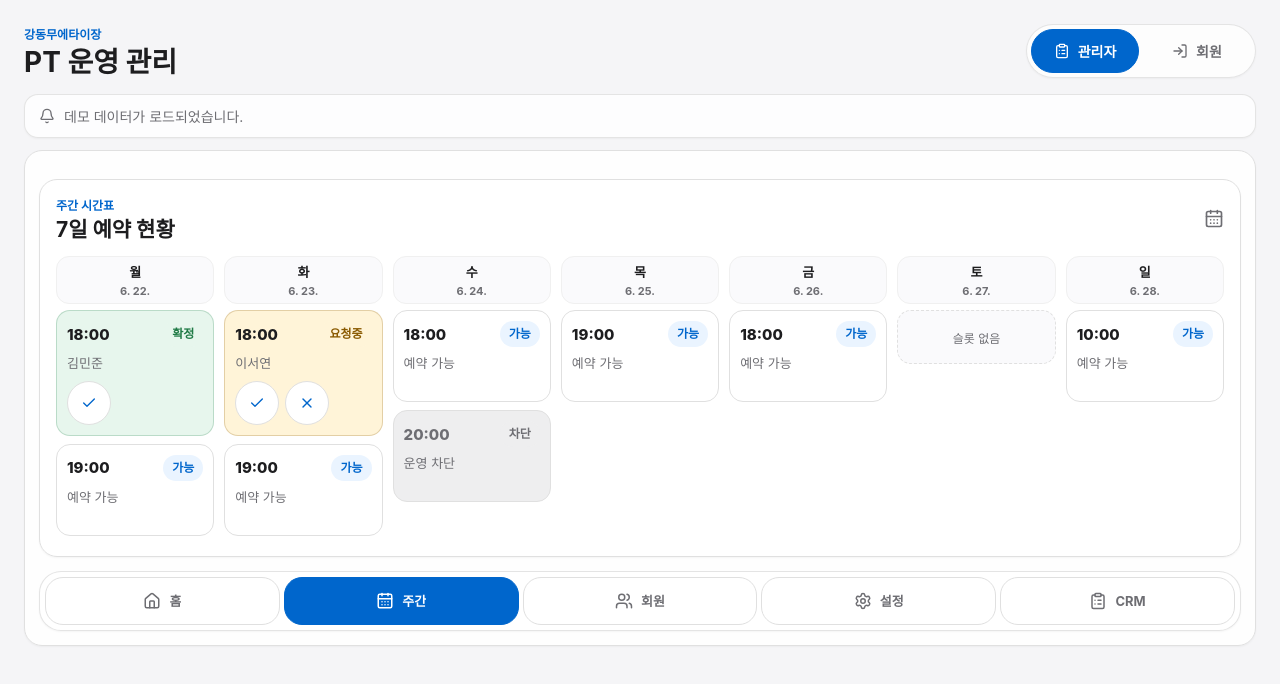
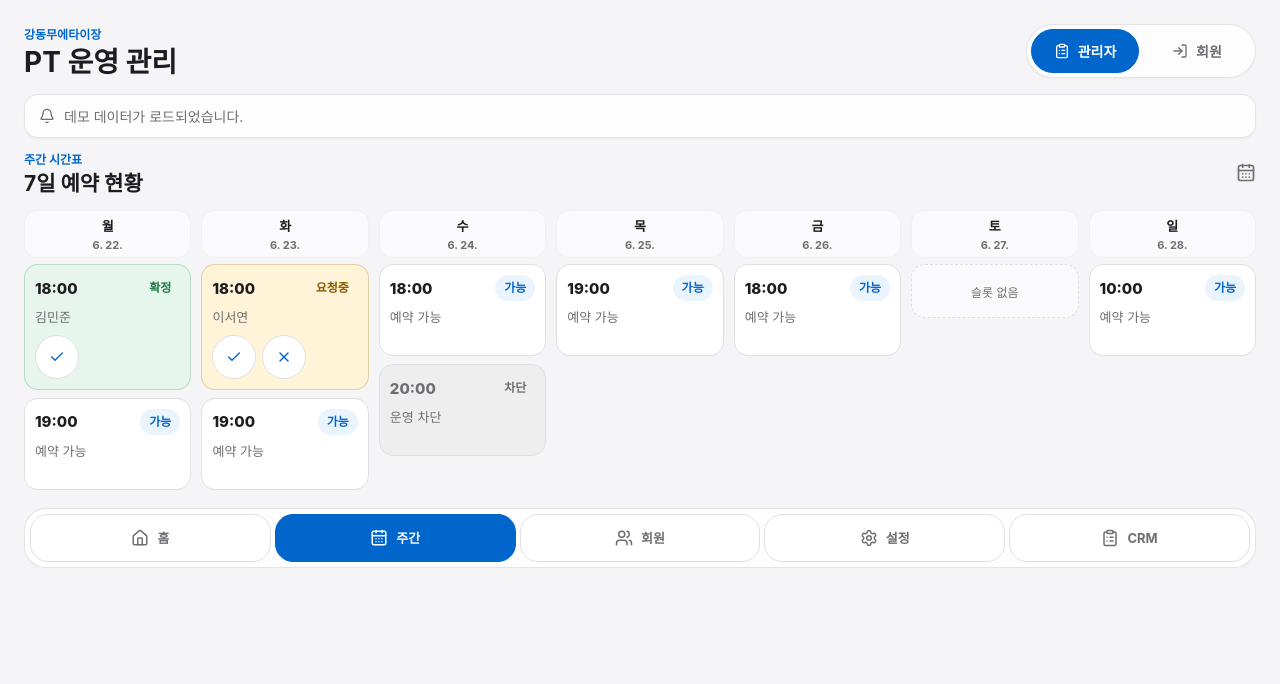
Before and after one commit to jangbokyeong524-vibe/jang-pt, a Next.js app: page / in a window 1280 px wide. Both pictures are taken after a click on the button "주간". Shown: the top 684 px of the page. Built offline with nearby package versions, Linux system fonts and the light colour scheme.

Commit message:
Fix week layout surface layering

```diff
--- a/app/globals.css
+++ b/app/globals.css
@@ -216,10 +216,8 @@ h3 {
 }
 
 .task-panel,
-.workspace,
 .detail-panel,
-.section-band,
-.member-app {
+.section-band {
   border: 1px solid var(--line);
   border-radius: var(--panel-radius);
   background: rgba(255, 255, 255, 0.92);
@@ -347,16 +345,21 @@ h3 {
   border-color: rgba(0, 102, 204, 0.12);
 }
 
-.workspace {
+.workspace,
+.member-app,
+.app-surface-flat {
   min-width: 0;
-  padding: 10px;
-}
-
-.admin-home-workspace {
+  max-width: 100%;
+  overflow-x: hidden;
   border: 0;
   background: transparent;
   box-shadow: none;
   padding: 0;
+}
+
+.member-app {
+  display: grid;
+  gap: 12px;
 }
 
 .with-bottom-nav {
@@ -431,9 +434,12 @@ h3 {
   display: grid;
   grid-template-columns: repeat(7, minmax(82px, 1fr));
   gap: 8px;
+  max-width: 100%;
   overflow-x: auto;
+  overscroll-behavior-x: contain;
   padding-bottom: 4px;
   scrollbar-width: thin;
+  -webkit-overflow-scrolling: touch;
 }
 
 .week-summary-grid {
@@ -445,6 +451,14 @@ h3 {
 
 .week-day {
   min-width: 0;
+}
+
+.week-screen {
+  display: grid;
+  gap: 0;
+  min-width: 0;
+  max-width: 100%;
+  overflow: hidden;
 }
 
 .week-summary-cell {
@@ -899,10 +913,6 @@ textarea {
   line-height: 1.6;
 }
 
-.member-app {
-  padding: 14px;
-}
-
 .member-dashboard {
   display: grid;
   grid-template-columns: 1fr;
@@ -1118,8 +1128,10 @@ textarea {
     padding: 16px;
   }
 
-  .workspace {
-    padding: 14px;
+  .workspace,
+  .member-app,
+  .app-surface-flat {
+    padding: 0;
   }
 
   .week-grid {
@@ -1150,8 +1162,7 @@ textarea {
   }
 
   .detail-panel,
-  .section-band,
-  .member-app {
+  .section-band {
     padding: 16px;
   }
 
--- a/components/pt-management-app.tsx
+++ b/components/pt-management-app.tsx
@@ -576,7 +576,7 @@ export function PtManagementApp() {
       </section>
 
       {mode === "admin" ? (
-        <section className={adminTab === "home" ? "workspace admin-home-workspace with-bottom-nav" : "workspace with-bottom-nav"}>
+        <section className="app-surface-flat with-bottom-nav">
             {adminTab === "home" && (
               <AdminHomeView
                 tasks={tasks}
@@ -753,7 +753,7 @@ function ScheduleView({
   resolveLateCancel: (reservationId: string, deduct: boolean) => void;
 }) {
   return (
-    <section className="section-band week-screen">
+    <section className="week-screen">
       <div className="panel-heading">
         <div>
           <p className="eyebrow">주간 시간표</p>
@@ -1241,7 +1241,7 @@ function MemberView({
   const approvedLink = true;
 
   return (
-    <section className="member-app with-bottom-nav">
+    <section className="member-app app-surface-flat with-bottom-nav">
       <div className="toolbar">
         <select value={memberSessionId} onChange={(event) => setMemberSessionId(event.target.value)} aria-label="회원 데모 계정">
           {state.members.map((item) => (
@@ -1368,7 +1368,7 @@ function MemberBookingView({
   const visibleUntil = addDays(new Date(), state.policies.booking.publishWeeks * 7).getTime();
 
   return (
-    <section className="section-band week-screen">
+    <section className="week-screen">
       <div className="panel-heading">
         <div>
           <p className="eyebrow">예약</p>
--- a/package.json
+++ b/package.json
@@ -5,6 +5,7 @@
   "scripts": {
     "dev": "next dev",
     "build": "next build",
+    "check:layout": "node scripts/check-layout-layering.mjs",
     "start": "next start",
     "lint": "next lint"
   },
```
Also changed, not shown: scripts/check-layout-layering.mjs (added, +47 -0 lines), 1 other file (tests, documents, lock files or other folders).
